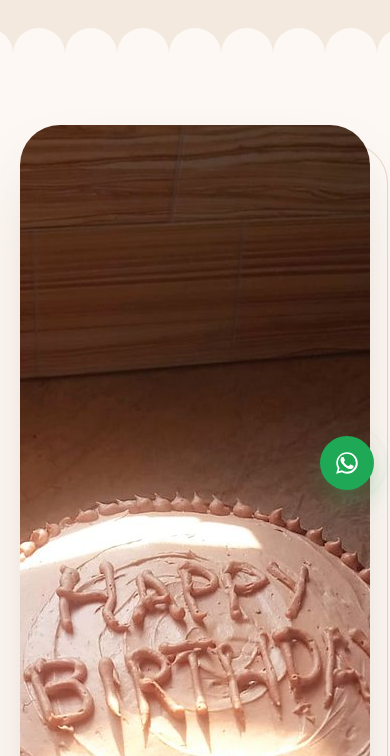
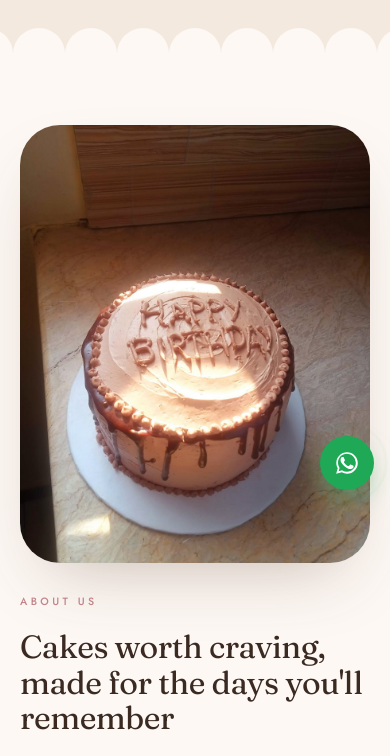
Before and after one commit to Asma4104/craveforcake, a plain HTML site: page about.html in a window 390 px wide. Shown: the part 338-1094 px from the top of the page. Drawn offline with Linux system fonts and the light colour scheme.

Commit message:
Fix the about photo on small screens
The image carries a height="1100" attribute, and with no height in the
CSS that attribute won the day: aspect-ratio was ignored and the photo
stretched into a strip taller than the phone itself. height:auto lets
the 4:5 ratio apply again.

Centre the figure once the layout stacks, which means moving the inline
margin:0 into the stylesheet -- inline styles were beating the auto
margins and holding the photo against the left edge.

The offset frame behind the photo is gone. It reads as an accent only
when there is room on either side of it; on a phone it ran into the
edge of the screen and looked like a mistake.

Co-Authored-By: Claude Opus 5 <noreply@anthropic.com>

```diff
--- a/about.html
+++ b/about.html
@@ -28,7 +28,7 @@
 <section class="section">
   <div class="wrap">
     <div class="about-split">
-      <figure class="about-figure" data-reveal style="margin:0">
+      <figure class="about-figure" data-reveal>
         <img id="aboutImage" src="assets/images/about.jpg" alt="Inside the Crave for Cake kitchen" width="900" height="1100">
       </figure>
       <div id="aboutBody" data-reveal style="--d:120ms"></div>
--- a/css/style.css
+++ b/css/style.css
@@ -944,15 +944,14 @@ p:last-child{ margin-bottom:0; }
 
 /* ----------------------------------------------------------- about page */
 .about-split{ display:grid; grid-template-columns:.85fr 1fr; gap:clamp(30px,4.5vw,72px); align-items:center; }
-.about-figure{ position:relative; }
+.about-figure{ position:relative; margin:0; }
 .about-figure img{
-  width:100%; aspect-ratio:4/5; object-fit:cover;   /* about image is 4:5 */
+  /* height:auto is what lets aspect-ratio win — without it the height="1100"
+     attribute on the tag sets the height and the photo stretches into a
+     tall strip on a phone */
+  width:100%; height:auto; aspect-ratio:4/5; object-fit:cover;   /* about image is 4:5 */
   border-radius:var(--r-xl);
   box-shadow:var(--shadow-l);
-}
-.about-figure::before{
-  content:""; position:absolute; inset:18px -18px -18px 18px;
-  border:1px solid var(--sand); border-radius:var(--r-xl); z-index:-1;
 }
 .about-points{ display:grid; gap:1.1rem; margin-top:2rem; }
 .about-point{ display:flex; gap:1rem; align-items:flex-start; }
@@ -1053,7 +1052,7 @@ p:last-child{ margin-bottom:0; }
   .masonry{ columns:2; }
   .contact-grid{ grid-template-columns:1fr; }
   .about-split{ grid-template-columns:1fr; }
-  .about-figure{ max-width:440px; }
+  .about-figure{ max-width:440px; margin-inline:auto; }
   .footer__grid{ grid-template-columns:1fr 1fr; }
 }
 @media (max-width:860px){
```
